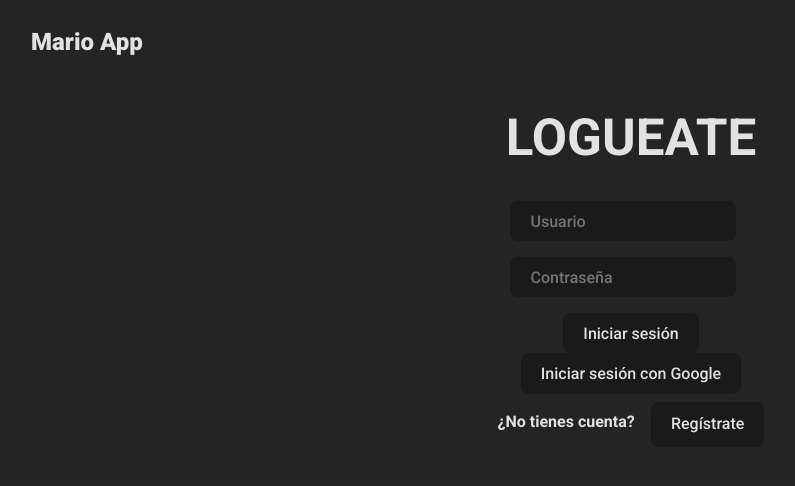
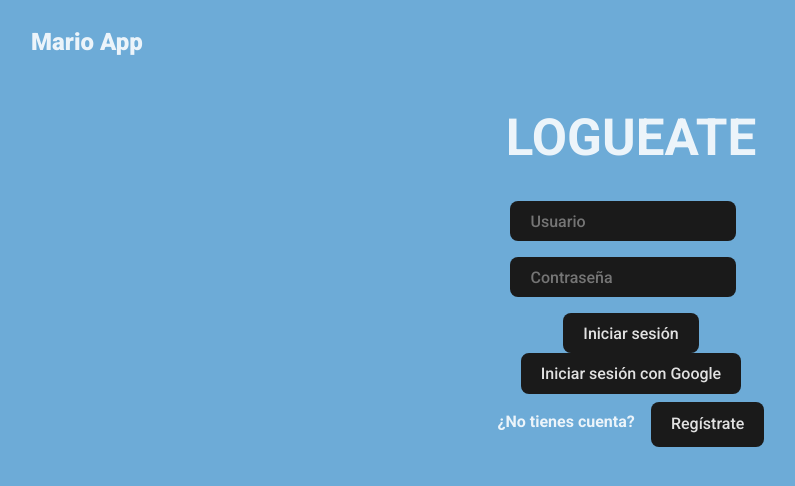
Before and after one commit to mvvrxouoc/NTTData, a React (Vite) app: page /login in a window 1280 px wide. Shown: the top 486 px of the page, without its empty margins (25-820 px from the left). Built offline with nearby package versions, Linux system fonts and the light colour scheme; no server answers.

Commit message:
[SPAPOKEMON-0001] Cambio color fondo. (#1)
* Cambio color fondo.

* CAMBIO A azul.

```diff
--- a/src/assets/styles/index.css
+++ b/src/assets/styles/index.css
@@ -9,7 +9,7 @@
   line-height: 1.5;
   font-weight: 900;
   color: rgba(255, 255, 255, 0.87);
-  background-color: #242424;
+  background-color: #6dabd7;
 }
 
 .form{
```
